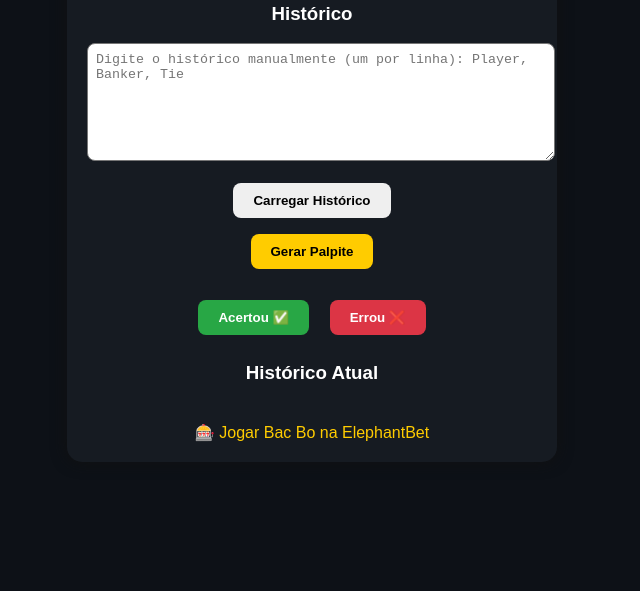
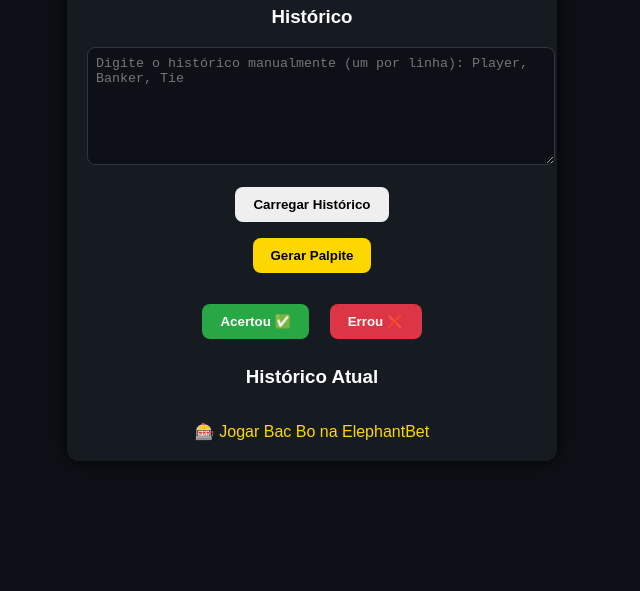
Before and after one commit to Pascoalwise01/pwisepredictor, a website: page public/index.html in a window 1280 px wide. Shown: the part 225-816 px from the top of the page, without its empty margins (328-968 px from the left). Drawn offline with Linux system fonts and the light colour scheme.

Commit message:
Update style.css

```diff
--- a/public/style.css
+++ b/public/style.css
@@ -1,7 +1,7 @@
 body {
-  font-family: "Poppins", sans-serif;
-  background: #0d1117;
-  color: #fff;
+  font-family: 'Poppins', sans-serif;
+  background-color: #0d1117;
+  color: white;
   display: flex;
   justify-content: center;
   align-items: center;
@@ -9,42 +9,41 @@ body {
 }
 
 .container {
-  background: #161b22;
+  background-color: #161b22;
   padding: 20px;
-  border-radius: 15px;
-  box-shadow: 0 0 15px #111;
+  border-radius: 12px;
+  box-shadow: 0 0 20px #000;
   width: 90%;
   max-width: 450px;
   text-align: center;
 }
 
 h1 {
-  color: #ffcc00;
-  margin-bottom: 15px;
+  color: #ffd700;
 }
 
 button {
   margin: 8px;
-  padding: 10px 20px;
+  padding: 10px 18px;
   border: none;
   border-radius: 8px;
+  font-weight: bold;
   cursor: pointer;
-  font-weight: bold;
 }
 
 #generate {
-  background: #ffcc00;
+  background-color: #ffd700;
   color: #000;
 }
 
 .correct {
-  background: #28a745;
-  color: #fff;
+  background-color: #28a745;
+  color: white;
 }
 
 .wrong {
-  background: #dc3545;
-  color: #fff;
+  background-color: #dc3545;
+  color: white;
 }
 
 .prediction {
@@ -53,21 +52,32 @@ button {
   font-weight: bold;
 }
 
-.prediction.player { color: #00bfff; }
-.prediction.banker { color: #ff4747; }
-.prediction.tie { color: #ffd700; }
+.prediction.player {
+  color: #00bfff;
+}
+
+.prediction.banker {
+  color: #ff4747;
+}
+
+.prediction.tie {
+  color: #ffd700;
+}
 
 textarea {
   width: 100%;
   height: 100px;
+  border-radius: 8px;
   margin-bottom: 10px;
-  border-radius: 8px;
   padding: 8px;
+  background-color: #0d1117;
+  color: white;
+  border: 1px solid #30363d;
 }
 
 .link {
+  color: #ffd700;
+  text-decoration: none;
   display: inline-block;
-  margin-top: 20px;
-  color: #ffcc00;
-  text-decoration: none;
-}
+  margin-top: 15px;
+  }
```
